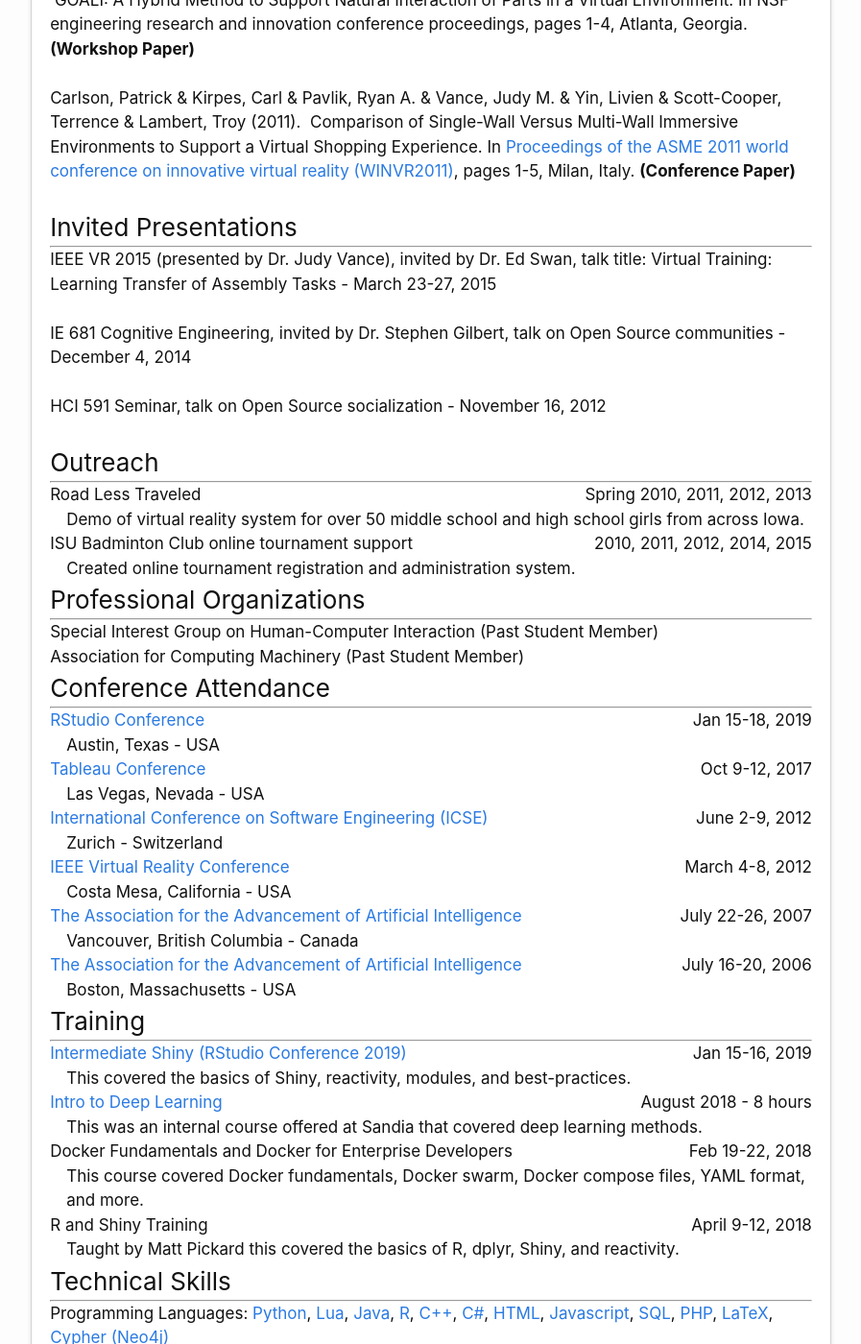
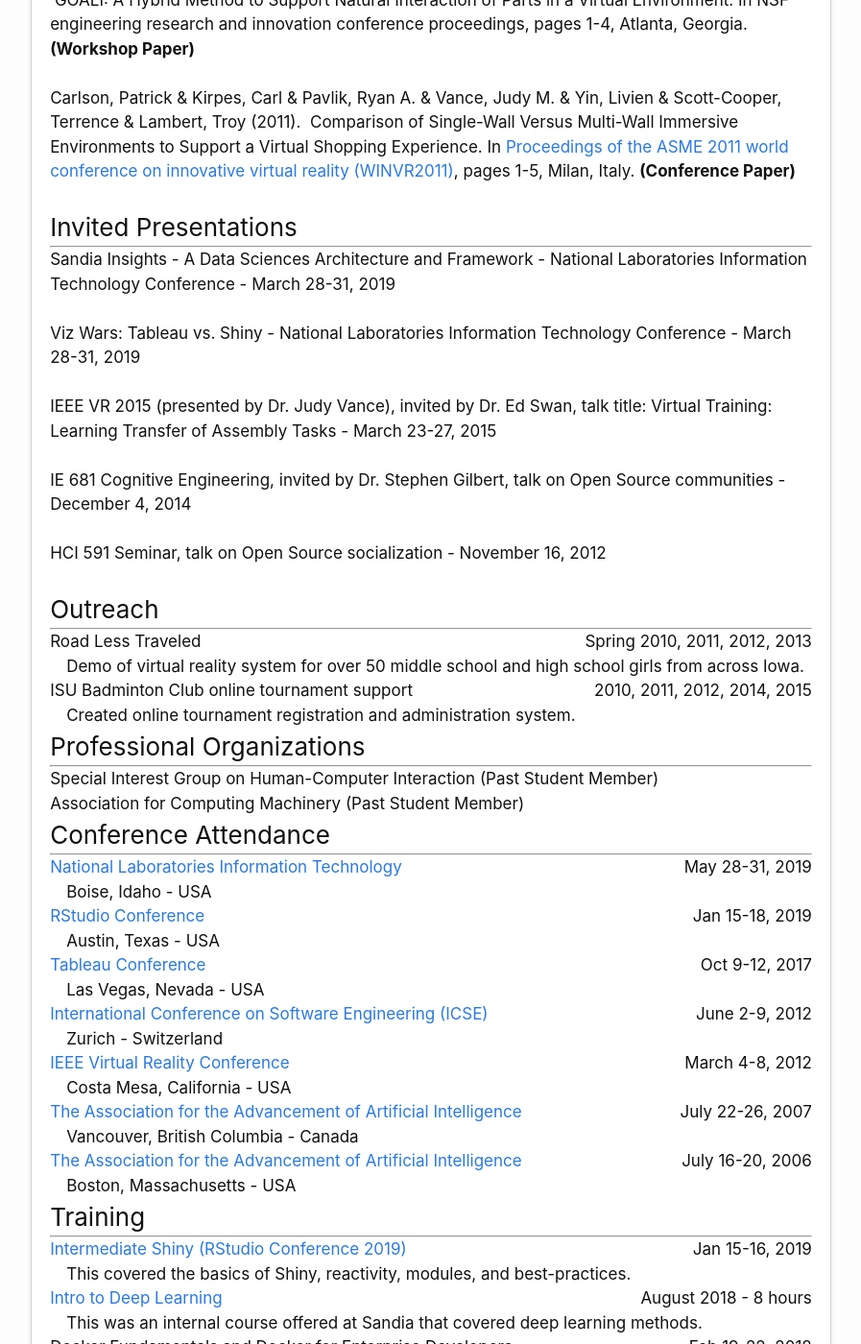
Before and after one commit to carlsonp/carlsonp.github.io, a Jekyll site: the page built from cv.md, in a window 1280 px wide and 1400 px high, scrolled down 3499 px. Shown: the whole window at 96% size, without its empty margins (191-1088 px from the left). Built offline with Jekyll 4.4.1, drawn with Linux system fonts in a browser that asks for light colours.

Commit message:
add NLIT conference attendance and two presentations

```diff
--- a/_data/conferences.json
+++ b/_data/conferences.json
@@ -1,4 +1,12 @@
 [
+	{
+        "title": "National Laboratories Information Technology",
+        "date": "May 28-31, 2019",
+        "city": "Boise",
+        "state": "Idaho",
+        "country": "USA",
+        "url": "http://www.fbcinc.com"
+    },
     {
         "title": "RStudio Conference",
         "date": "Jan 15-18, 2019",
--- a/_data/invited_presentations.json
+++ b/_data/invited_presentations.json
@@ -1,4 +1,12 @@
 [
+  {
+	"title": "Sandia Insights - A Data Sciences Architecture and Framework - National Laboratories Information Technology Conference",
+	"date": "March 28-31, 2019"
+  },
+  {
+	"title": "Viz Wars: Tableau vs. Shiny - National Laboratories Information Technology Conference",
+	"date": "March 28-31, 2019"
+  },
   {
     "title": "IEEE VR 2015 (presented by Dr. Judy Vance), invited by Dr. Ed Swan, talk title: Virtual Training: Learning Transfer of Assembly Tasks",
     "date": "March 23-27, 2015"
```
